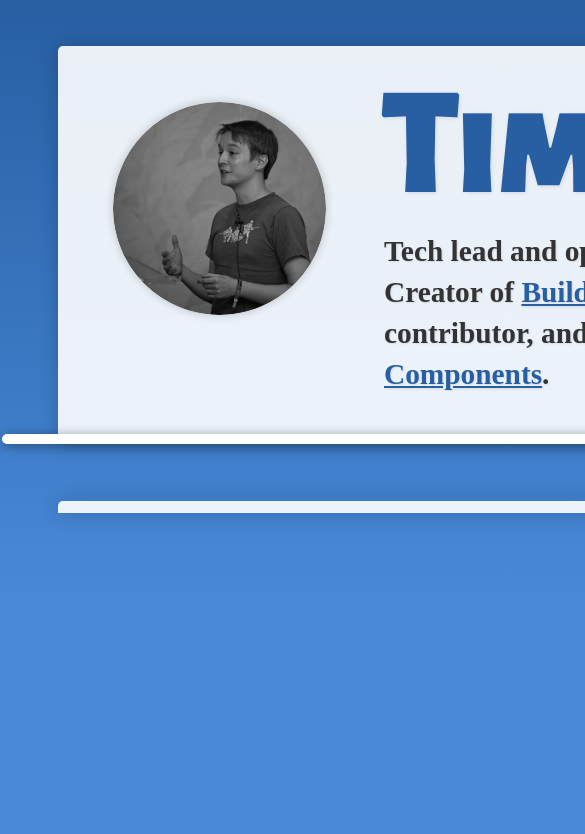
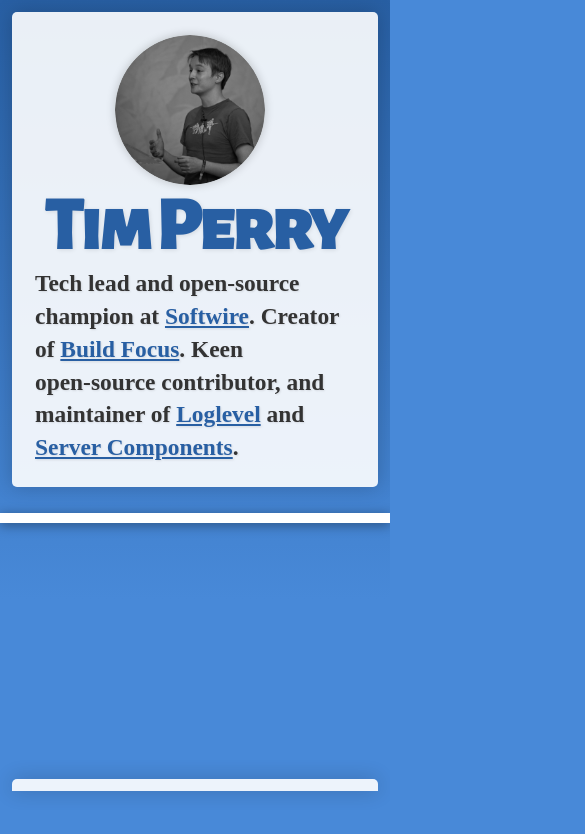
Before and after one commit to pimterry/tim.fyi, a website: page index.html in a window 390 px wide. Shown: the top 834 px of the page, 585 px wide, since content can reach past the window. Drawn offline with Linux system fonts and the light colour scheme; a web font is replaced by a local one.

Commit message:
Add mobile styles at various breakpoints

```diff
--- a/index.html
+++ b/index.html
@@ -5,7 +5,12 @@
     <link rel="apple-touch-icon-precomposed" href="http://tim.fyi/apple-touch-icon-152x152.png" />
     <link rel="icon" href="http://tim.fyi/favicon.ico">
 
+    <meta name="viewport" content="width=device-width,initial-scale=1">
+
     <link rel="stylesheet" href="style.css" />
+    <link rel="stylesheet" href="style.medium.css" media="(max-width: 1277px)" />
+    <link rel="stylesheet" href="style.small.css" media="(max-width: 1040px)" />
+    <link rel="stylesheet" href="style.extrasmall.css" media="(max-width: 500px)" />
     <link href='https://fonts.googleapis.com/css?family=Alegreya+Sans+SC:900' rel='stylesheet' type='text/css'>
     <link href='https://fonts.googleapis.com/css?family=Copse' rel='stylesheet' type='text/css'>
     <link href='https://fonts.googleapis.com/css?family=Lato:300,400' rel='stylesheet' type='text/css'>
--- a/static/style.css
+++ b/static/style.css
@@ -15,11 +15,10 @@
     background-position: bottom center;
     background-repeat: no-repeat;
     min-height: 400vh;
-    min-width: 1140px;
+    min-width: 1077px;
 }
 
 body {
-    padding: 0;
     margin: 46px auto 0;
     width: 1024px;
 }
@@ -32,7 +31,7 @@
     margin: 0 0 46px 0;
 
     box-shadow: 0 0 20px 0 rgba(0,0,0,0.2);
-    border-radius: 5px 5px 0 0;
+    border-radius: 5px;
 }
 
 header .headshot-and-icons {
@@ -110,10 +109,11 @@
 
     font-size: 50pt;
     color: #fff;
-    padding: 0 20px;
+    padding: 0 19px;
     position: absolute;
     top: 50%;
     transform: translateY(-50%);
+    z-index: 1;
 
     cursor: pointer;
 }
@@ -123,11 +123,11 @@
 }
 
 item-carousel carousel-arrow[direction=left] {
-    left: -70px;
+    left: -68px;
 }
 
 item-carousel carousel-arrow[direction=right] {
-    right: -70px;
+    right: -68px;
 }
 
 .carousel-content {
--- /dev/null
+++ b/static/style.extrasmall.css
@@ -0,0 +1,46 @@
+/* Very simple mobile approach for now, just tweaking desktop styles.
+   In future this needs a more substantial responsive approach, but not for now */
+
+body {
+  width: auto;
+  margin: 12px 12px 0;
+}
+
+header {
+  padding: 23px;
+  margin-bottom: 281px;
+}
+
+header h1 {
+  font-size: 20vw;
+}
+
+header .description {
+  font-size: 6vw;
+}
+
+item-carousel {
+  left: -12px;
+  right: -12px;
+  width: auto;
+
+  border-radius: 0;
+  border-left: none;
+  border-right: none;
+}
+
+.carousel-item, .carousel-item .bare-oembed > *, .carousel-item oembed-item img, .carousel-item oembed-item iframe {
+  height: 200px;
+}
+
+item-carousel carousel-arrow[direction=left] {
+  padding: 0 10px 0 5px;
+}
+
+item-carousel carousel-arrow[direction=right] {
+  padding: 0 5px 0 10px;
+}
+
+.feed-item iframe {
+  height: 200px;
+}
--- /dev/null
+++ b/static/style.medium.css
@@ -0,0 +1,40 @@
+/* Very simple mobile approach for now, just tweaking desktop styles.
+   In future this needs a more substantial responsive approach, but not for now */
+
+html {
+    min-width: 1040px;
+}
+
+/* Break carousel out into a separate lozenge */
+
+header {
+    padding-bottom: 46px;
+    margin-bottom: 331px;
+    position: relative
+}
+
+item-carousel {
+    position: absolute;
+    top: 100%;
+
+    width: 100%;
+    box-sizing: border-box;
+    left: 0;
+    border-radius: 5px;
+    margin-top: 26px;
+}
+
+/* Move carousel arrows inside lozenge */
+
+carousel-arrow {
+    background-color: rgba(0,0,0,0.8);
+    padding: 0 15px;
+}
+
+item-carousel carousel-arrow[direction=left] {
+    left: 0;
+}
+
+item-carousel carousel-arrow[direction=right] {
+    right: 0;
+}
--- /dev/null
+++ b/static/style.small.css
@@ -0,0 +1,63 @@
+/* Very simple mobile approach for now, just tweaking desktop styles.
+   In future this needs a more substantial responsive approach, but not for now */
+
+html {
+    min-width: initial;
+
+    /* Don't include our big background image */
+    background-image: linear-gradient(180deg, #285FA3, #4889D8 600px);
+}
+
+body {
+    width: auto;
+    margin: 23px 23px 0;
+}
+
+/* Make header flexible width */
+
+header {
+    box-sizing: border-box;
+    padding: 33px 46px;
+    text-align: center;
+}
+
+header .headshot-and-icons {
+    padding: 0 10px 20px 0;
+    display: inline-block;
+    vertical-align: middle;
+    float: none;
+}
+
+header social-media-icons {
+    margin-top: -15px;
+    text-shadow: 0 0 20px rgb(234, 240, 247);
+}
+
+header .headshot {
+    width: 150px;
+}
+
+header h1 {
+    display: inline-block;
+    vertical-align: middle;
+
+    line-height: 0.8;
+    padding: 5px 0 10px;
+    margin: 0;
+    font-size: 95pt;
+}
+
+header .description {
+    width: auto;
+}
+
+/* Show only major content, no minor details - TODO: find a new way to include both and interleave */
+
+#major-content {
+    width: 100%;
+    margin: 0;
+}
+
+#minor-events {
+    display: none;
+}
```
